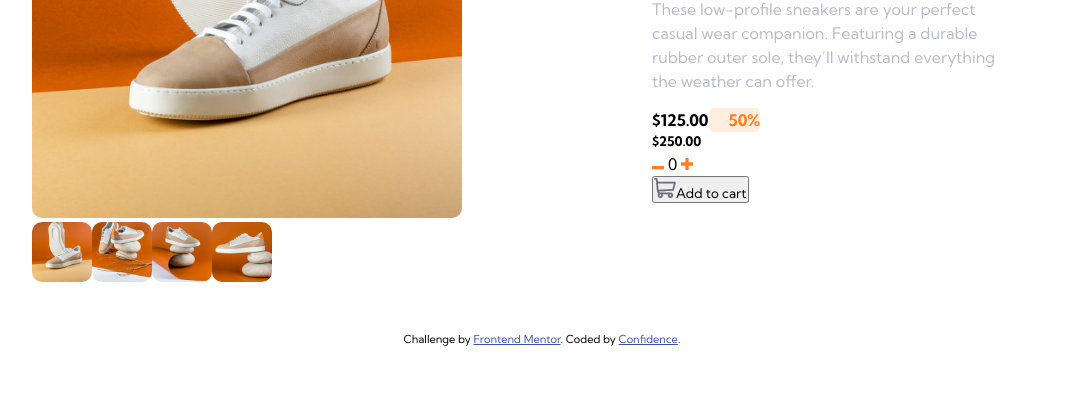
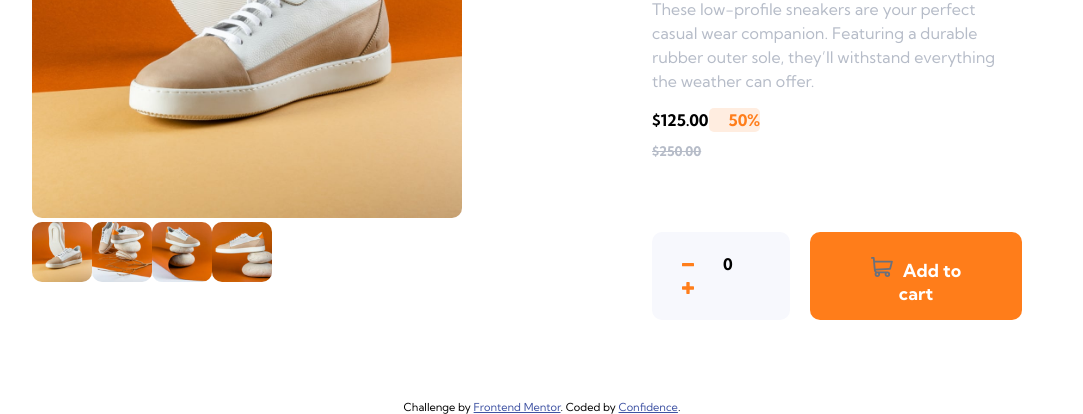
Before and after one commit to CMadiope/ecommerce-product-page-main, a plain HTML site: page index.html in a window 1280 px wide. Shown: the part 518-932 px from the top of the page, without its empty margins (98-1181 px from the left). Before the commit the page ends 864 px from the top, so only its background shows below. Drawn offline with Linux system fonts and the light colour scheme.

Commit message:
ADD styles to buttons

```diff
--- a/index.html
+++ b/index.html
@@ -79,7 +79,7 @@
           <div class="buttons">
             <div class="left-button">
               <div class="left-btn-container">
-                <img src="./images/icon-minus.svg" alt="">
+                <img src="./images/icon-minus.svg" alt="" class="minus">
                 <span class="zero">0</span>
                 <img src="./images/icon-plus.svg" alt="">
               </div>
--- a/style.css
+++ b/style.css
@@ -123,6 +123,14 @@ hr {
 
 .current-price {
   display: flex;
+  font-weight: bolder;
+}
+
+.old-price {
+  padding-top: 10px;
+  text-decoration: line-through;
+  color: hsl(220, 14%, 75%);
+  font-weight: lighter;
 }
 
 .percent {
@@ -132,3 +140,52 @@ hr {
   border-radius: 5px;
 
 }
+.buttons {
+  display: flex;
+  /* justify-content: space-between; */
+  padding-top: 70px;
+}
+
+.left-button {
+  padding: 10px 30px 10px 30px;
+  background-color: hsl(223, 64%, 98%);
+  border-radius: 10px;
+
+}
+.left-btn-container {
+  padding-top: 10px;
+}
+
+.left-btn-container  span{
+  padding-left: 25px;
+  padding-right: 25px;
+  font-weight: bolder;
+}
+.minus {
+  padding-bottom: 3px;
+}
+
+.right-button {
+  padding-left: 20px;
+}
+
+.right-button button{
+  background-color: hsl(26, 100%, 55%);
+  border: none;
+  text-align: center;
+  color: #fff;
+  padding: 15px 60px 15px 60px;
+  border-radius: 10px;
+  font-weight: bolder;
+  font-size: 18px;
+  cursor: pointer;
+}
+.right-button button:hover {
+  opacity: 0.5;
+}
+.right-button img {
+  padding-right: 10px;
+  /* width: 30px;
+  height: 20px; */
+  padding-top: 10px;
+}
```
